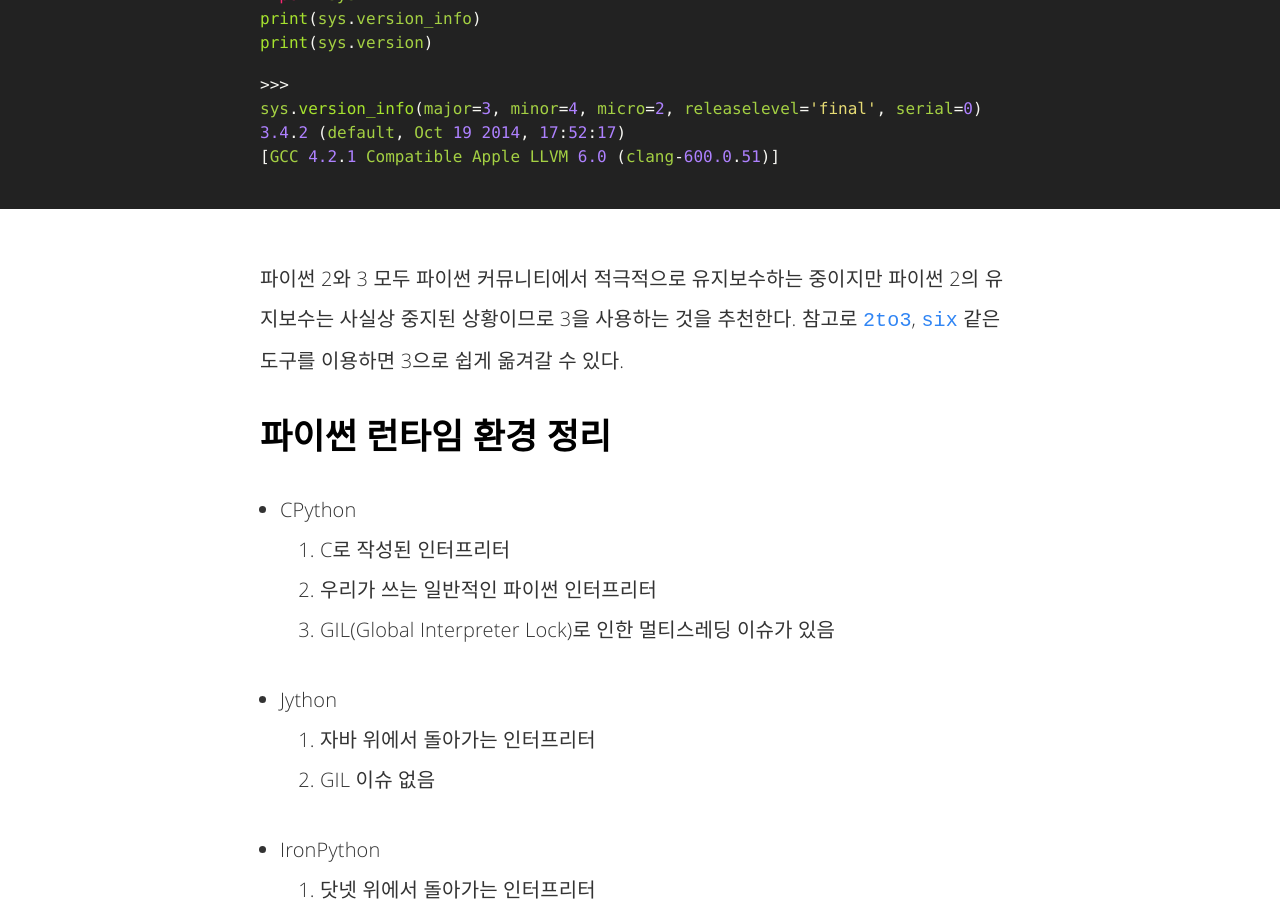
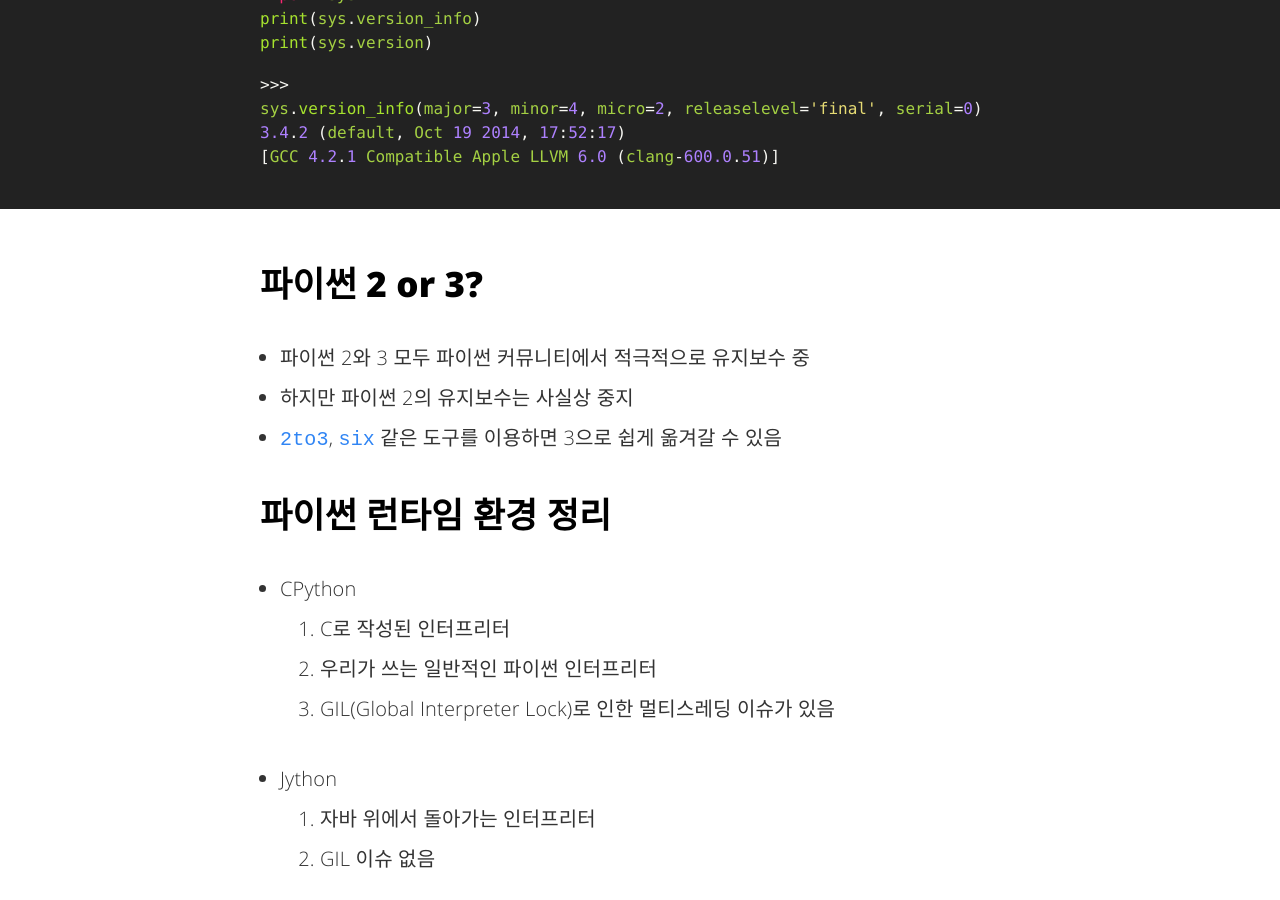
Before and after one commit to hcnoh/blog-prev, a Jekyll site: the page built from _posts/2018-09-09-effective-python-way01.md, in a window 1280 px wide and 900 px high, scrolled down 2352 px. Built offline with Jekyll 4.4.1, drawn with Linux system fonts in a browser that asks for light colours; comment, search, counter and statistics services are not loaded.

Commit message:
Update 2018-09-09-effective-python-way01.md

```diff
--- a/_posts/2018-09-09-effective-python-way01.md
+++ b/_posts/2018-09-09-effective-python-way01.md
@@ -47,7 +47,10 @@ sys.version_info(major=3, minor=4, micro=2, releaselevel='final', serial=0)
 [GCC 4.2.1 Compatible Apple LLVM 6.0 (clang-600.0.51)]
 {% endhighlight %}
 
-파이썬 2와 3 모두 파이썬 커뮤니티에서 적극적으로 유지보수하는 중이지만 파이썬 2의 유지보수는 사실상 중지된 상황이므로 3을 사용하는 것을 추천한다. 참고로 `2to3`, `six` 같은 도구를 이용하면 3으로 쉽게 옮겨갈 수 있다.
+## 파이썬 2 or 3?
+- 파이썬 2와 3 모두 파이썬 커뮤니티에서 적극적으로 유지보수 중
+- 하지만 파이썬 2의 유지보수는 사실상 중지
+- `2to3`, `six` 같은 도구를 이용하면 3으로 쉽게 옮겨갈 수 있음
 
 ## 파이썬 런타임 환경 정리
 - CPython
```
